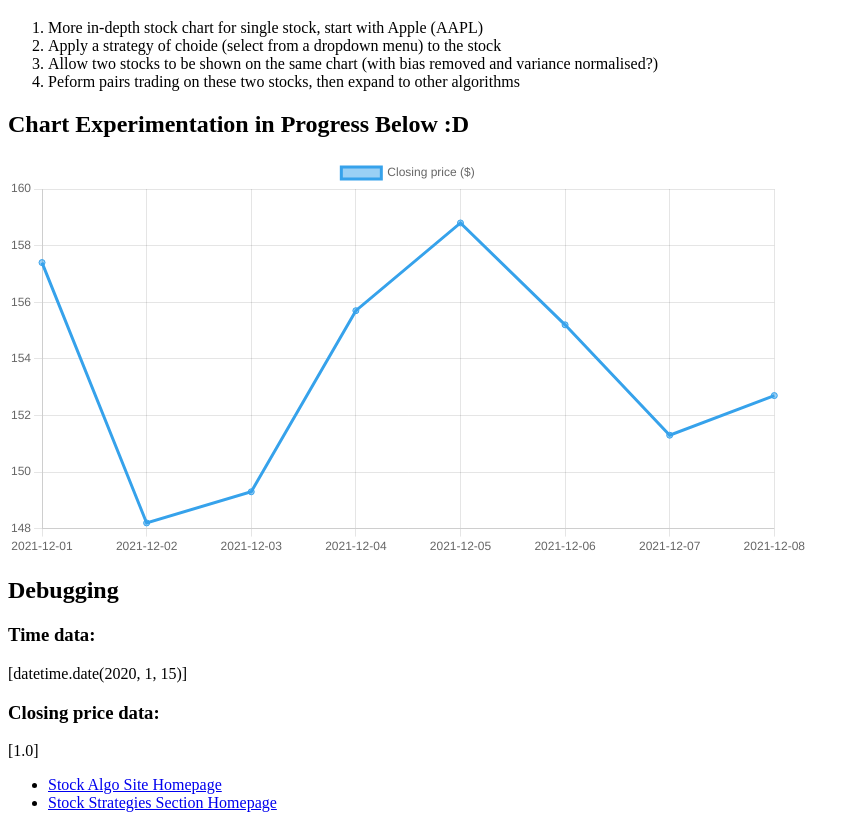
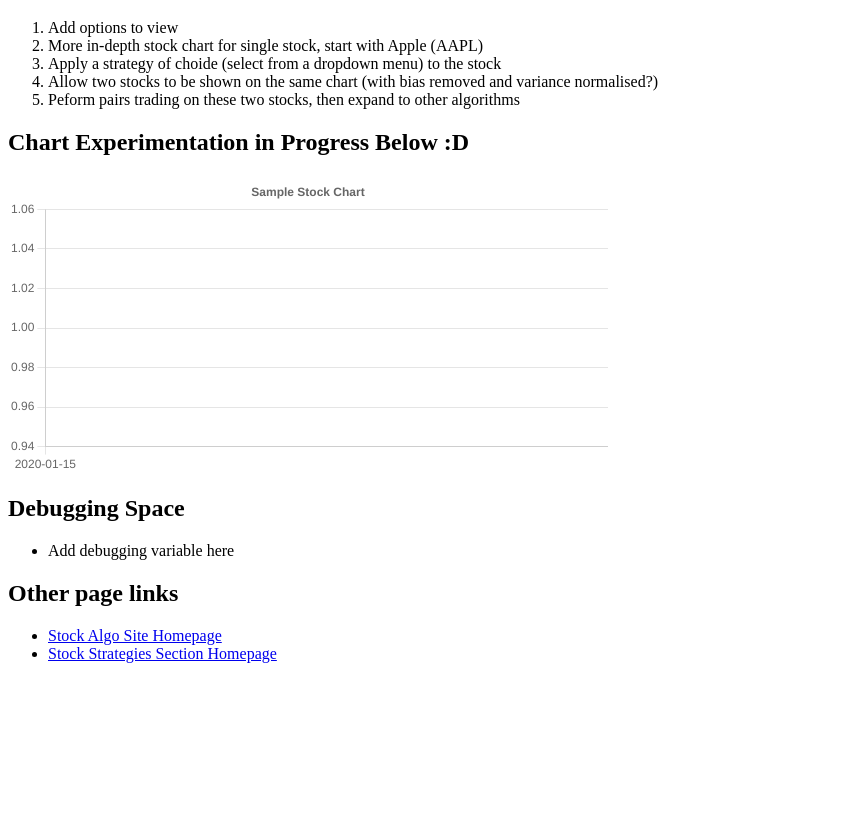
Before and after one commit to Eschamp01/finance_algorithms, a Django app: page /stocks/chart in a window 1280 px wide. Shown: the part 102-930 px from the top of the page, without its empty margins (0-860 px from the left). After the commit the page ends 765 px from the top, so only its background shows below. Run offline with Django 4.2, Linux system fonts and the light colour scheme; tables that the repository leaves empty hold one stand-in row (values such as "Sample post").

Commit message:
Stock view displays stock chart

```diff
--- a/Homepage/templates/Homepage/home.html
+++ b/Homepage/templates/Homepage/home.html
@@ -15,9 +15,9 @@
   </header>
   <main>
     <ol>
-        <li>Stock chart for single stock, start with Apple (AAPL)</li>
-        <li>Apply moving average atrategy (with 20ma and 40ma) to a stock</li>
-        <li>Make stock viewer adaptable to be able to choose any stock chart to render (from a dropdown)</li>
+        <li>Create nice top menu bar with links to pages across it</li>
+        <li>Create list to display stocks that are compatible</li>
+        <li>Create an interface to display strategies that are compatible</li>
     </ol>
 
     <ul>
--- a/Strategies_Viewer/templates/Strategies_Viewer/chart.html
+++ b/Strategies_Viewer/templates/Strategies_Viewer/chart.html
@@ -5,6 +5,7 @@
   <title>Stock Algos Home</title>
   <meta name="description" content="Stock algorithms homepage">
   <meta name="author" content="Edward">
+  <link rel="shortcut icon" href="#" />
   <!-- <link rel="stylesheet" href="/css/style.css"> -->
 </head>
 <body>
@@ -15,16 +16,16 @@
   </header>
   <main>
     <ol>
-        <li>More in-depth stock chart for single stock, start with Apple (AAPL)</li>
-        <li>Apply a strategy of choide (select from a dropdown menu) to the stock</li>
-        <li>Allow two stocks to be shown on the same chart (with bias removed and variance normalised?)</li>
-        <li>Peform pairs trading on these two stocks, then expand to other algorithms</li>
+      <li>Add options to view </li>
+      <li>More in-depth stock chart for single stock, start with Apple (AAPL)</li>
+      <li>Apply a strategy of choide (select from a dropdown menu) to the stock</li>
+      <li>Allow two stocks to be shown on the same chart (with bias removed and variance normalised?)</li>
+      <li>Peform pairs trading on these two stocks, then expand to other algorithms</li>
     </ol>
-    <!-- {% block content %}
-    {% endblock %} -->
+
     <h2>Chart Experimentation in Progress Below :D</h2>
 
-    <div style="width: 800px;">
+    <div style="width: 600px;">
       <canvas id="stockchart"></canvas>
     </div>
 
@@ -33,40 +34,9 @@
     <script>
       const ctx = document.getElementById('stockchart');
 
-      // const data =
-      //   [
-      //     { year: 2010, close: 17.2 },
-      //     { year: 2011, close: 20.4 },
-      //     { year: 2012, close: 15.3 },
-      //     { year: 2013, close: 25.1 },
-      //     { year: 2014, close: 22.8 },
-      //     { year: 2015, close: 17.2 },
-      //     { year: 2016, close: 20.4 },
-      //     { year: 2017, close: 15.3 },
-      //     { year: 2018, close: 25.1 },
-      //     { year: 2019, close: 22.8 },
-      //     { year: 2020, close: 17.2 },
-      //     { year: 2021, close: 20.4 },
-      //     { year: 2022, close: 15.3 },
-      //   ];
-
-      var time= "{{time|safe}}";
-      var y_axis = "{{y_axis|safe}}";
-
-      for (i=0;i<10;i++){
-        console.log("time[0]: " + time[0] + ", ");
-      }
-
-      for (i=0;i<10;i++){
-        console.log("close[0]: " + y_axis[0] + ", ");
-      }
-
-      // console.log("Time: " + time);
-      // console.log("Y_axis: " + y_axis);
-
-      // var list = [y_axis[0], y_axis[1]];
-      // console.log(y_axis[2]);
-
+      var time = {{ time|safe }};
+      var y_axis = {{ y_axis|safe }};
+      var ticker = "{{ ticker | safe }}";
 
       (async function() {
 
@@ -74,26 +44,48 @@
           ctx,
           {
             type: 'line',
+            options: {
+              animation: false,
+              elements: {
+                point:{
+                    radius: 0
+                  },
+                },
+              plugins: {
+                title: {
+                  display: true,
+                  text: ticker + ' Stock Chart'
+                },
+                legend: {
+                  display: false
+                },
+                tooltip: {
+                  //enabled: false
+                }
+              }
+            },
             data: {
-              labels: ["2021-12-01", "2021-12-02", "2021-12-03", "2021-12-04","2021-12-05", "2021-12-06", "2021-12-07", "2021-12-08"],//{{ time|safe }},
+              labels: time,
               datasets: [
                 {
                   label: 'Closing price ($)',
-                  data: [157.4, 148.2, 149.3, 155.7,158.8, 155.2, 151.3, 152.7],//{{close|safe}}
+                  data: y_axis,
+                  borderColor: '#FF6384',
+                  borderWidth: 2,
                 }
               ]
             }
           }
         );
       })();
-      // console.log(`${time}`)
     </script>
 
-    <h2>Debugging</h2>
-    <h3>Time data: </h3>
-    <p>{{ time }}</p>
-    <h3>Closing price data: </h3>
-    <p>{{ y_axis }}</p>
+    <h2>Debugging Space</h2>
+    <ul>
+      <li>Add debugging variable here</li>
+    </ul>
+
+    <h2>Other page links</h2>
 
     <ul>
       <li><a href="..">Stock Algo Site Homepage</a></li>
--- a/Strategies_Viewer/views.py
+++ b/Strategies_Viewer/views.py
@@ -26,8 +26,8 @@ def chart_view(request):
     stocks = StockData.objects.all().values()
     df = pd.DataFrame(stocks)
     time = df.date.tolist()
+    time_isoformat = [date.isoformat() for date in time]
     close = df.close.tolist()
-    # time = [1,2,3,4]
-    # close = [2,1,2,1]
-    output_data = {'time' : time, 'y_axis' : close}
+    ticker = df.symbol.tolist()[0]
+    output_data = {'time' : time_isoformat, 'y_axis' : close, 'ticker' : ticker}
     return render(request, 'Strategies_Viewer/chart.html', output_data)
```
